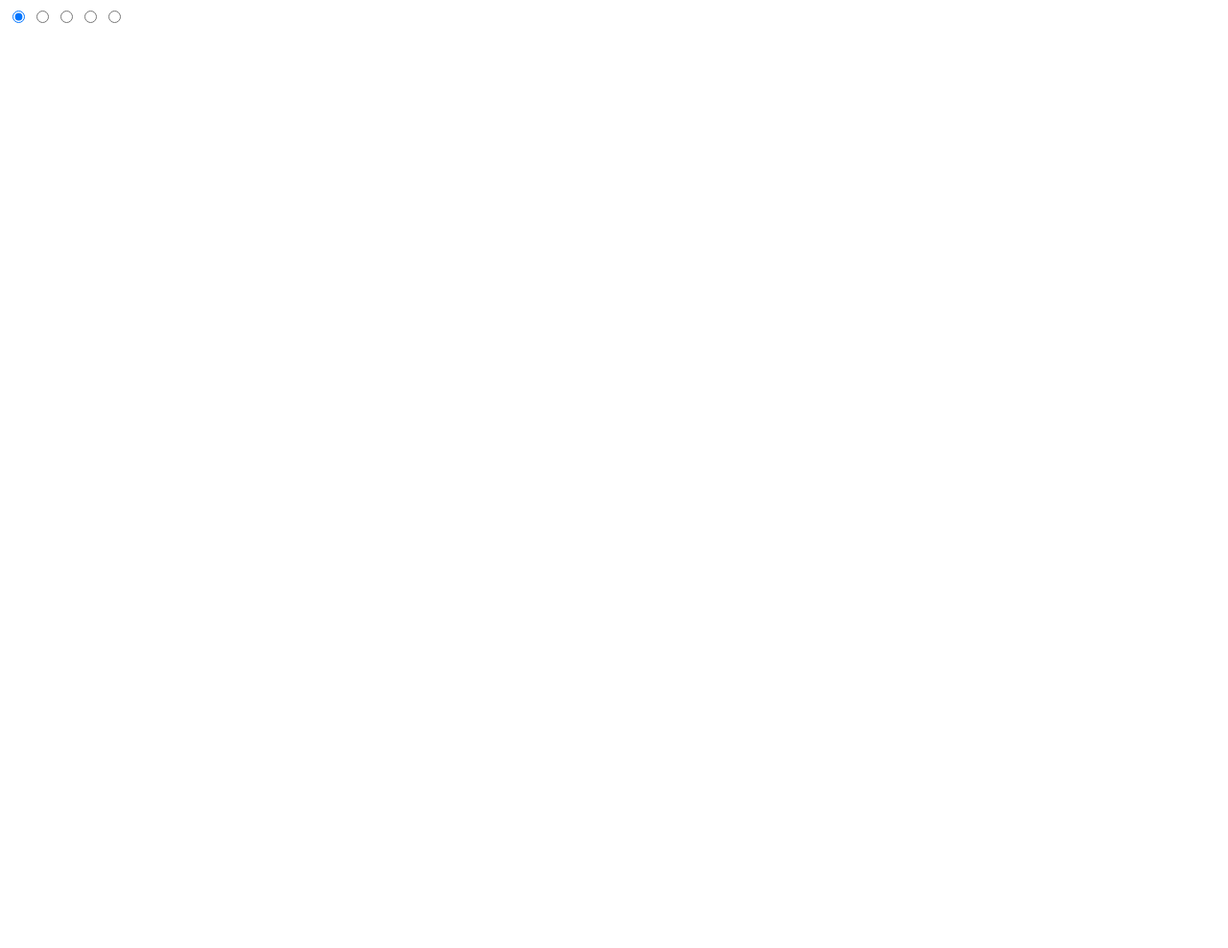
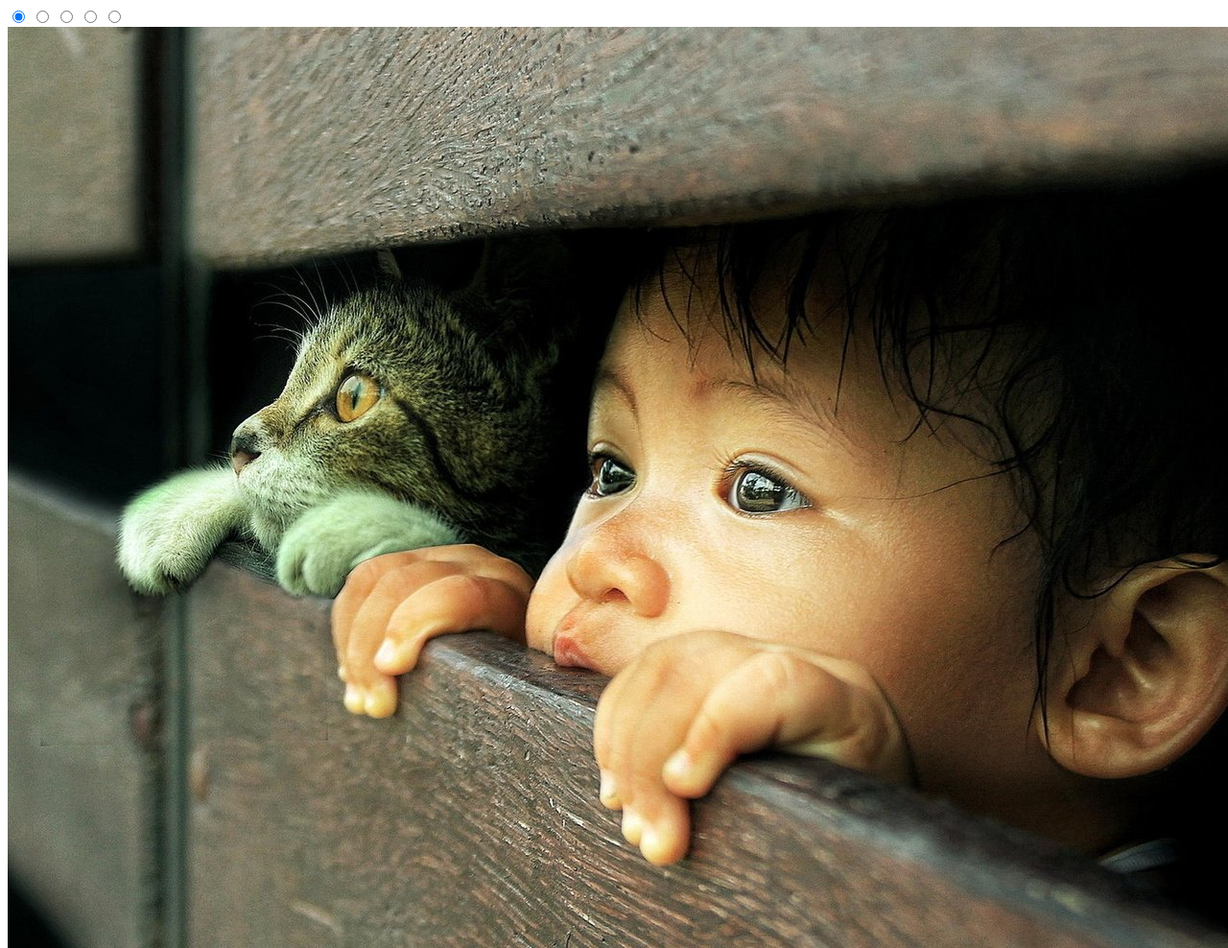
Before and after one commit to pini86/cssMemSlider, a plain HTML site: page cssMemSlider/index.html in a window 1280 px wide. Shown: the top 988 px of the page at 96% size. Before the commit the page ends 800 px from the top, so only its background shows below. Drawn offline with Linux system fonts and the light colour scheme.

Commit message:
feat : add slides  (Чт, май 12, 2022 15:52:11)

```diff
--- a/cssMemSlider/assets/css/style.css
+++ b/cssMemSlider/assets/css/style.css
@@ -26,3 +26,22 @@ body {
   column-gap: 1.5rem;
   row-gap: 2rem;
 }
+
+.slider_wrap {
+  grid-area: slides;
+  width: 100%;
+  height: 100%;
+  border: 0.5vw solid white;
+  border-radius: 2rem;
+  overflow: hidden;
+}
+
+.slider_slides {
+  display: flex;
+  width: 500%;
+  height: 100%;
+}
+
+.slider input[type="radio"] {
+  appearance: none;
+}
--- a/cssMemSlider/index.html
+++ b/cssMemSlider/index.html
@@ -26,5 +26,25 @@
         </div>
 
 
+        <div class="slider_wrap">
+          <div class="slider_slides">
+            <div class="slider_slide start">
+              <img src="./assets/images/pic1.jpg" alt="picture1" />
+            </div>
+            <div class="slider_slide">
+              <img src="./assets/images/pic2.jpg" alt="picture2" />
+            </div>
+            <div class="slider_slide">
+              <img src="./assets/images/pic3.jpg" alt="picture3" />
+            </div>
+            <div class="slider_slide">
+              <img src="./assets/images/pic4.jpg" alt="picture4" />
+            </div>
+            <div class="slider_slide">
+              <img src="./assets/images/pic5.jpg" alt="picture5" />
+            </div>
+          </div>
+        </div>
+
 </body>
 </html>
```
